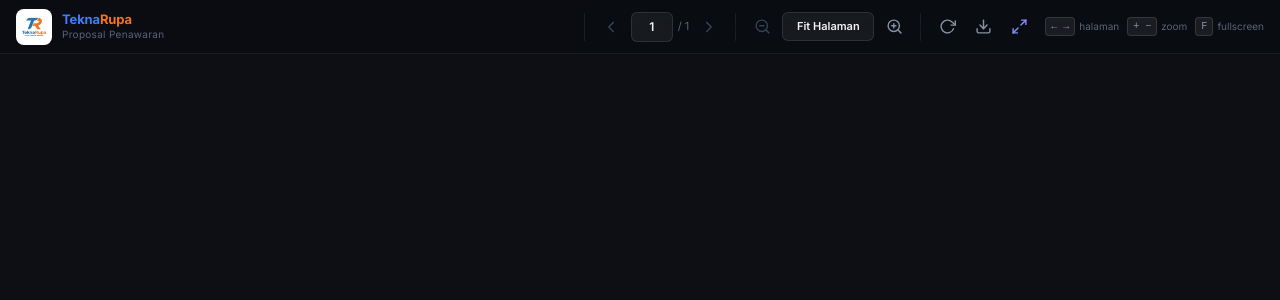
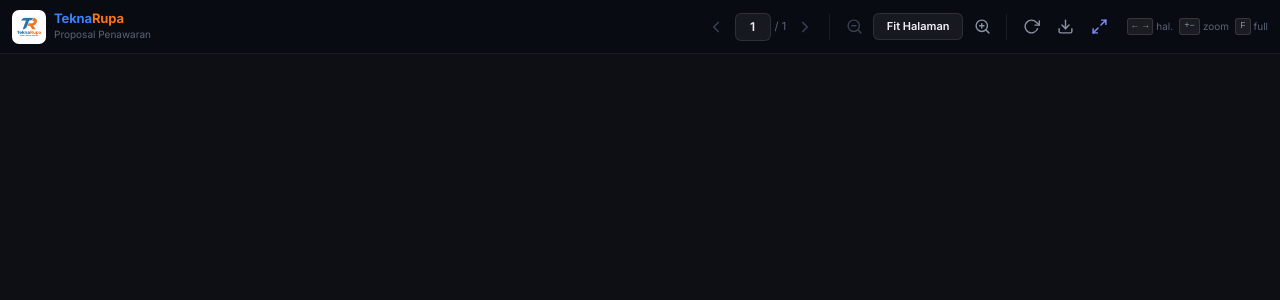
Before and after one commit to nurkholiswakhid/pitching-web, a Next.js app: page / in a window 1280 px wide. Shown: the top 300 px of the page. Built offline with nearby package versions, Linux system fonts and the light colour scheme.

Commit message:
feat: implement PDF viewer with interactive controls and fullscreen support

```diff
--- a/app/page.tsx
+++ b/app/page.tsx
@@ -75,7 +75,6 @@ const PDF_TITLE = 'Proposal Penawaran';
 // ─── Main Component ───────────────────────────────────────────────────────────
 
 export default function PDFViewerPage() {
-  // zoom: 'page' = fit full page, 'page-width' = fit width, or number string '75'/'100'/'125' etc.
   const [zoom, setZoom]               = useState<string>('page');
   const [rotation, setRotation]       = useState(0);
   const [currentPage, setCurrentPage] = useState(1);
@@ -83,19 +82,29 @@ export default function PDFViewerPage() {
   const [isFullscreen, setIsFullscreen] = useState(false);
   const [toolbarVisible, setToolbarVisible] = useState(true);
   const [pageInputVal, setPageInputVal]     = useState('1');
+  // Deteksi mobile (viewport width < 768px)
+  const [isMobile, setIsMobile]       = useState(false);
 
-  const viewerRef      = useRef<HTMLDivElement>(null);
-  const iframeRef      = useRef<HTMLIFrameElement>(null);
+  const viewerRef       = useRef<HTMLDivElement>(null);
+  const iframeRef       = useRef<HTMLIFrameElement>(null);
   const toolbarTimerRef = useRef<ReturnType<typeof setTimeout> | null>(null);
+
+  // ── Deteksi ukuran layar
+  useEffect(() => {
+    const checkMobile = () => setIsMobile(window.innerWidth < 768);
+    checkMobile();
+    window.addEventListener('resize', checkMobile);
+    return () => window.removeEventListener('resize', checkMobile);
+  }, []);
 
   // Sync page input
   useEffect(() => { setPageInputVal(String(currentPage)); }, [currentPage]);
 
-  // ── Keyboard shortcuts
+  // ── Keyboard shortcuts (desktop only)
   useEffect(() => {
     const handler = (e: KeyboardEvent) => {
       const tag = (e.target as HTMLElement).tagName;
-      if (tag === 'INPUT') return;
+      if (tag === 'INPUT' || tag === 'SELECT') return;
       if (e.key === 'ArrowRight' || e.key === 'ArrowDown') setCurrentPage(p => Math.min(p + 1, totalPages));
       if (e.key === 'ArrowLeft'  || e.key === 'ArrowUp')   setCurrentPage(p => Math.max(p - 1, 1));
       if (e.key === 'f' || e.key === 'F') toggleFullscreen();
@@ -125,9 +134,10 @@ export default function PDFViewerPage() {
       toolbarTimerRef.current = setTimeout(() => setToolbarVisible(false), 3500);
     };
     resetTimer();
-    window.addEventListener('mousemove', resetTimer);
+    const events = ['mousemove', 'touchstart'];
+    events.forEach(ev => window.addEventListener(ev, resetTimer));
     return () => {
-      window.removeEventListener('mousemove', resetTimer);
+      events.forEach(ev => window.removeEventListener(ev, resetTimer));
       if (toolbarTimerRef.current) clearTimeout(toolbarTimerRef.current);
     };
   }, [isFullscreen]);
@@ -168,7 +178,7 @@ export default function PDFViewerPage() {
     }
   };
 
-  // Build iframe src — use #view=Fit for 'page' mode, #view=FitH for 'page-width', otherwise numeric zoom
+  // Build PDF src — view=Fit → satu halaman penuh di semua layar
   const buildPdfHash = () => {
     const base = `page=${currentPage}&toolbar=0&navpanes=0&scrollbar=1`;
     if (zoom === 'page')       return `${base}&view=Fit`;
@@ -177,99 +187,126 @@ export default function PDFViewerPage() {
   };
   const pdfSrc = `${PDF_URL}#${buildPdfHash()}`;
 
+  // Tinggi toolbar (digunakan untuk kalkulasi tinggi area PDF)
+  const TOOLBAR_H = isMobile ? 48 : 54;
+
   return (
-    <div
-      ref={viewerRef}
-      style={{
-        width: '100vw',
-        height: '100vh',
-        display: 'flex',
-        flexDirection: 'column',
-        background: '#0d0f14',
-        position: 'relative',
-        overflow: 'hidden',
-      }}
-    >
-      {/* Ambient background glow */}
-      <div style={{
-        position: 'absolute', inset: 0, pointerEvents: 'none', zIndex: 0,
-        background: `
-          radial-gradient(ellipse 70% 40% at 15% 5%, rgba(99,102,241,0.08) 0%, transparent 55%),
-          radial-gradient(ellipse 50% 35% at 85% 95%, rgba(139,92,246,0.06) 0%, transparent 55%)
-        `,
-      }} />
+    <>
+      {/* ── CSS: dvh fix untuk mobile ── */}
+      <style>{`
+        #pdf-root {
+          position: fixed;
+          inset: 0;
+          display: flex;
+          flex-direction: column;
+          background: #0d0f14;
+          /* dvh: dynamic viewport height — memperhitungkan address bar browser mobile */
+          height: 100dvh;
+          width: 100dvw;
+          overflow: hidden;
+        }
+        #pdf-toolbar {
+          flex-shrink: 0;
+          display: flex;
+          align-items: center;
+          gap: 8px;
+          padding: 0 12px;
+          height: ${TOOLBAR_H}px;
+          background: rgba(10,12,18,0.95);
+          backdrop-filter: blur(28px);
+          -webkit-backdrop-filter: blur(28px);
+          border-bottom: 1px solid rgba(255,255,255,0.07);
+          overflow: hidden;
+          /* Sembunyikan saat fullscreen + tidak terlihat */
+          transition: opacity 0.3s ease, transform 0.3s ease;
+          z-index: 200;
+        }
+        #pdf-main {
+          flex: 1;
+          min-height: 0;     /* PENTING: agar flex child tidak meluber */
+          position: relative;
+          overflow: hidden;
+          background: #111318;
+        }
+        #pdf-iframe {
+          position: absolute;
+          inset: 0;
+          width: 100%;
+          height: 100%;
+          border: none;
+          display: block;
+        }
+        /* Mobile: sembunyikan elemen yang tidak penting */
+        @media (max-width: 640px) {
+          .hide-mobile { display: none !important; }
+          .compact-mobile { gap: 4px !important; padding: 0 8px !important; }
+          #pdf-logo-text { display: none !important; }
+        }
+        @media (max-width: 480px) {
+          .hide-sm { display: none !important; }
+        }
+      `}</style>
 
+      <div id="pdf-root" ref={viewerRef}>
         {/* ── Toolbar ── */}
         <header
+          id="pdf-toolbar"
+          className="compact-mobile"
           style={{
-          position: isFullscreen ? 'fixed' : 'relative',
-          top: 0, left: 0, right: 0,
-          zIndex: 200,
             opacity: toolbarVisible ? 1 : 0,
             transform: toolbarVisible ? 'translateY(0)' : 'translateY(-100%)',
-          transition: 'opacity 0.35s ease, transform 0.35s ease',
             pointerEvents: toolbarVisible ? 'auto' : 'none',
           }}
         >
-        <div style={{
-          display: 'flex',
-          alignItems: 'center',
-          gap: 10,
-          padding: '0 16px',
-          height: 54,
-          background: 'rgba(10,12,18,0.93)',
-          backdropFilter: 'blur(28px)',
-          WebkitBackdropFilter: 'blur(28px)',
-          borderBottom: '1px solid rgba(255,255,255,0.07)',
-        }}>
-
-          {/* Logo / Title */}
-          <div style={{ display: 'flex', alignItems: 'center', gap: 10, flex: '1 1 auto', minWidth: 0 }}>
-            {/* TeknaRupa logo */}
+          {/* Logo + Brand */}
+          <div style={{ display: 'flex', alignItems: 'center', gap: 8, flexShrink: 0 }}>
             <img
               src="/logo.png"
               alt="TeknaRupa"
               style={{
-                width: 36, height: 36, borderRadius: 8, flexShrink: 0,
+                width: isMobile ? 30 : 34,
+                height: isMobile ? 30 : 34,
+                borderRadius: 7,
                 objectFit: 'contain',
                 background: 'white',
-                padding: 3,
+                padding: 2,
+                flexShrink: 0,
               }}
             />
-            <div style={{ minWidth: 0 }}>
-              <p style={{
-                fontSize: 13, fontWeight: 700, color: '#f0f2f7',
-                overflow: 'hidden', textOverflow: 'ellipsis', whiteSpace: 'nowrap',
-                maxWidth: 260, lineHeight: 1.3, letterSpacing: '-0.01em',
-              }}>
+            <div id="pdf-logo-text" style={{ minWidth: 0 }}>
+              <p style={{ fontSize: 13, fontWeight: 700, lineHeight: 1.2, letterSpacing: '-0.01em' }}>
                 <span style={{ color: '#3b82f6' }}>Tekna</span>
                 <span style={{ color: '#f97316' }}>Rupa</span>
               </p>
-              <p style={{ fontSize: 10, color: '#5a6478', letterSpacing: '0.03em' }}>Proposal Penawaran</p>
+              <p style={{ fontSize: 10, color: '#5a6478' }}>Proposal Penawaran</p>
             </div>
           </div>
 
-          {/* Separator */}
-          <Divider />
+          {/* Spacer */}
+          <div style={{ flex: 1 }} />
 
-          {/* Page Navigation */}
-          <div style={{ display: 'flex', alignItems: 'center', gap: 4 }}>
-            <ToolBtn onClick={() => setCurrentPage(p => Math.max(p - 1, 1))} disabled={currentPage <= 1} title="Halaman sebelumnya (←)">
+          {/* ── Navigasi Halaman ── */}
+          <div style={{ display: 'flex', alignItems: 'center', gap: 3 }}>
+            <ToolBtn
+              onClick={() => setCurrentPage(p => Math.max(p - 1, 1))}
+              disabled={currentPage <= 1}
+              title="Halaman sebelumnya"
+            >
               <IconChevronLeft />
             </ToolBtn>
 
-            <div style={{ display: 'flex', alignItems: 'center', gap: 5 }}>
+            <div style={{ display: 'flex', alignItems: 'center', gap: 4 }}>
               <input
                 value={pageInputVal}
                 onChange={e => setPageInputVal(e.target.value)}
                 onKeyDown={handlePageInput}
                 aria-label="Nomor halaman"
+                inputMode="numeric"
                 style={{
-                  width: 42, textAlign: 'center', fontSize: 12, fontWeight: 600,
+                  width: 36, textAlign: 'center', fontSize: 12, fontWeight: 600,
                   background: 'rgba(255,255,255,0.06)', color: '#f0f2f7',
                   border: '1px solid rgba(255,255,255,0.1)', borderRadius: 6,
-                  padding: '5px 4px', outline: 'none',
-                  transition: 'border-color 0.2s',
+                  padding: '4px 2px', outline: 'none',
                 }}
                 onFocus={e => (e.target.style.borderColor = '#6366f1')}
                 onBlur={e => (e.target.style.borderColor = 'rgba(255,255,255,0.1)')}
@@ -279,24 +316,28 @@ export default function PDFViewerPage() {
               </span>
             </div>
 
-            <ToolBtn onClick={() => setCurrentPage(p => Math.min(p + 1, totalPages))} disabled={currentPage >= totalPages} title="Halaman berikutnya (→)">
+            <ToolBtn
+              onClick={() => setCurrentPage(p => Math.min(p + 1, totalPages))}
+              disabled={currentPage >= totalPages}
+              title="Halaman berikutnya"
+            >
               <IconChevronRight />
             </ToolBtn>
           </div>
 
-          {/* Separator */}
-          <Divider />
+          {/* ── Separator (desktop only) ── */}
+          <div className="hide-mobile" style={{ width: 1, height: 26, background: 'rgba(255,255,255,0.07)', flexShrink: 0 }} />
 
-          {/* Zoom */}
-          <div style={{ display: 'flex', alignItems: 'center', gap: 4 }}>
+          {/* ── Zoom (desktop only) ── */}
+          <div className="hide-mobile" style={{ display: 'flex', alignItems: 'center', gap: 3 }}>
             <ToolBtn
               onClick={() => setZoom(z => {
-                const steps = ['50','75','100','125','150','200'];
-                const idx = steps.indexOf(z);
-                return idx > 0 ? steps[idx - 1] : z;
+                const s = ['50','75','100','125','150','200'];
+                const i = s.indexOf(z);
+                return i > 0 ? s[i - 1] : z;
               })}
               disabled={zoom === '50' || zoom === 'page' || zoom === 'page-width'}
-              title="Perkecil (-)"
+              title="Perkecil"
             >
               <IconZoomOut />
             </ToolBtn>
@@ -309,8 +350,8 @@ export default function PDFViewerPage() {
                 fontSize: 11, fontWeight: 600, color: '#f0f2f7',
                 background: 'rgba(255,255,255,0.06)',
                 border: '1px solid rgba(255,255,255,0.1)',
-                borderRadius: 6, padding: '5px 6px', cursor: 'pointer',
-                outline: 'none', minWidth: 92,
+                borderRadius: 6, padding: '4px 6px', cursor: 'pointer',
+                outline: 'none', minWidth: 90,
                 appearance: 'none', textAlign: 'center',
               }}
             >
@@ -325,76 +366,66 @@ export default function PDFViewerPage() {
 
             <ToolBtn
               onClick={() => setZoom(z => {
-                const steps = ['50','75','100','125','150','200'];
-                const idx = steps.indexOf(z);
-                return idx < steps.length - 1 ? steps[idx + 1] : z;
+                const s = ['50','75','100','125','150','200'];
+                const i = s.indexOf(z);
+                return i < s.length - 1 ? s[i + 1] : z;
               })}
               disabled={zoom === '200'}
-              title="Perbesar (+)"
+              title="Perbesar"
             >
               <IconZoomIn />
             </ToolBtn>
           </div>
 
+          {/* ── Separator ── */}
+          <div style={{ width: 1, height: 26, background: 'rgba(255,255,255,0.07)', flexShrink: 0 }} />
 
-          {/* Separator */}
-          <Divider />
-
-          {/* Actions */}
-          <div style={{ display: 'flex', alignItems: 'center', gap: 4 }}>
+          {/* ── Aksi ── */}
+          <div style={{ display: 'flex', alignItems: 'center', gap: 2 }}>
+            {/* Rotate — sembunyikan di mobile sangat kecil */}
+            <div className="hide-sm">
               <ToolBtn onClick={() => setRotation(r => (r + 90) % 360)} title="Putar 90°">
                 <IconRotateCW />
               </ToolBtn>
+            </div>
+
             <ToolBtn onClick={handleDownload} title="Unduh PDF">
               <IconDownload />
             </ToolBtn>
-            <ToolBtn onClick={toggleFullscreen} title={isFullscreen ? 'Keluar Fullscreen (Esc)' : 'Layar Penuh (F)'} accent>
+
+            {/* Fullscreen — hanya desktop (mobile tidak support requestFullscreen dengan baik) */}
+            <div className="hide-mobile">
+              <ToolBtn onClick={toggleFullscreen} title={isFullscreen ? 'Keluar Fullscreen' : 'Layar Penuh (F)'} accent>
                 {isFullscreen ? <IconExitFullscreen /> : <IconFullscreen />}
               </ToolBtn>
             </div>
+          </div>
 
-          {/* Keyboard hint (only non-fullscreen) */}
-          {!isFullscreen && (
-            <div style={{
-              marginLeft: 'auto',
-              display: 'flex', alignItems: 'center', gap: 8,
-              flexShrink: 0,
-            }}>
-              {[['← →', 'halaman'], ['+  −', 'zoom'], ['F', 'fullscreen']].map(([k, l]) => (
-                <div key={k} style={{
-                  display: 'flex', alignItems: 'center', gap: 4,
-                  fontSize: 10, color: '#5a6478',
-                }}>
+          {/* Keyboard hints — desktop only */}
+          {!isFullscreen && !isMobile && (
+            <div className="hide-mobile" style={{ display: 'flex', alignItems: 'center', gap: 6, marginLeft: 4, flexShrink: 0 }}>
+              {[['← →', 'hal.'], ['+−', 'zoom'], ['F', 'full']].map(([k, l]) => (
+                <div key={k} style={{ display: 'flex', alignItems: 'center', gap: 3, fontSize: 10, color: '#5a6478' }}>
                   <kbd style={{
-                    background: 'rgba(255,255,255,0.07)',
-                    border: '1px solid rgba(255,255,255,0.12)',
-                    borderRadius: 4, padding: '1px 5px',
-                    fontFamily: 'monospace', fontSize: 10, color: '#8892a4',
+                    background: 'rgba(255,255,255,0.07)', border: '1px solid rgba(255,255,255,0.12)',
+                    borderRadius: 3, padding: '1px 4px', fontFamily: 'monospace', fontSize: 9, color: '#8892a4',
                   }}>{k}</kbd>
                   <span>{l}</span>
                 </div>
               ))}
             </div>
           )}
-        </div>
         </header>
 
-      {/* ── PDF Iframe ── */}
-      <main style={{
-        flex: 1, position: 'relative', zIndex: 1,
-        overflow: 'hidden',
-        display: 'flex', alignItems: 'center', justifyContent: 'center',
-        background: '#111318',
-      }}>
+        {/* ── Area PDF ── */}
+        <main id="pdf-main">
           <iframe
             ref={iframeRef}
+            id="pdf-iframe"
             src={pdfSrc}
             title={PDF_TITLE}
+            allow="fullscreen"
             style={{
-            width: '100%',
-            height: '100%',
-            border: 'none',
-            display: 'block',
               transform: rotation !== 0 ? `rotate(${rotation}deg)` : undefined,
               transformOrigin: 'center center',
               transition: 'transform 0.35s ease',
@@ -402,19 +433,11 @@ export default function PDFViewerPage() {
           />
         </main>
       </div>
+    </>
   );
 }
 
-// ─── Helper Components ────────────────────────────────────────────────────────
-
-function Divider() {
-  return (
-    <div style={{
-      width: 1, height: 28, flexShrink: 0,
-      background: 'rgba(255,255,255,0.07)',
-    }} />
-  );
-}
+// ─── ToolBtn ──────────────────────────────────────────────────────────────────
 
 function ToolBtn({
   children, onClick, disabled, title, accent,
@@ -429,7 +452,6 @@ function ToolBtn({
 
   const bg    = disabled ? 'transparent' : hov && accent ? 'rgba(99,102,241,0.25)' : hov ? 'rgba(255,255,255,0.08)' : 'transparent';
   const color = disabled ? '#374151' : accent ? (hov ? '#c7d2fe' : '#818cf8') : hov ? '#f0f2f7' : '#8892a4';
-  const border = accent && hov ? '1px solid rgba(99,102,241,0.4)' : '1px solid transparent';
 
   return (
     <button
@@ -441,11 +463,15 @@ function ToolBtn({
       style={{
         width: 32, height: 32, borderRadius: 7,
         display: 'flex', alignItems: 'center', justifyContent: 'center',
-        background: bg, color, border,
+        background: bg, color,
+        border: accent && hov ? '1px solid rgba(99,102,241,0.4)' : '1px solid transparent',
         cursor: disabled ? 'not-allowed' : 'pointer',
         transition: 'all 0.15s ease',
         flexShrink: 0,
         outline: 'none',
+        // Touch-friendly tap area
+        WebkitTapHighlightColor: 'transparent',
+        touchAction: 'manipulation',
       }}
     >
       {children}
```
Lines whose indentation alone changed are shown as unchanged.
